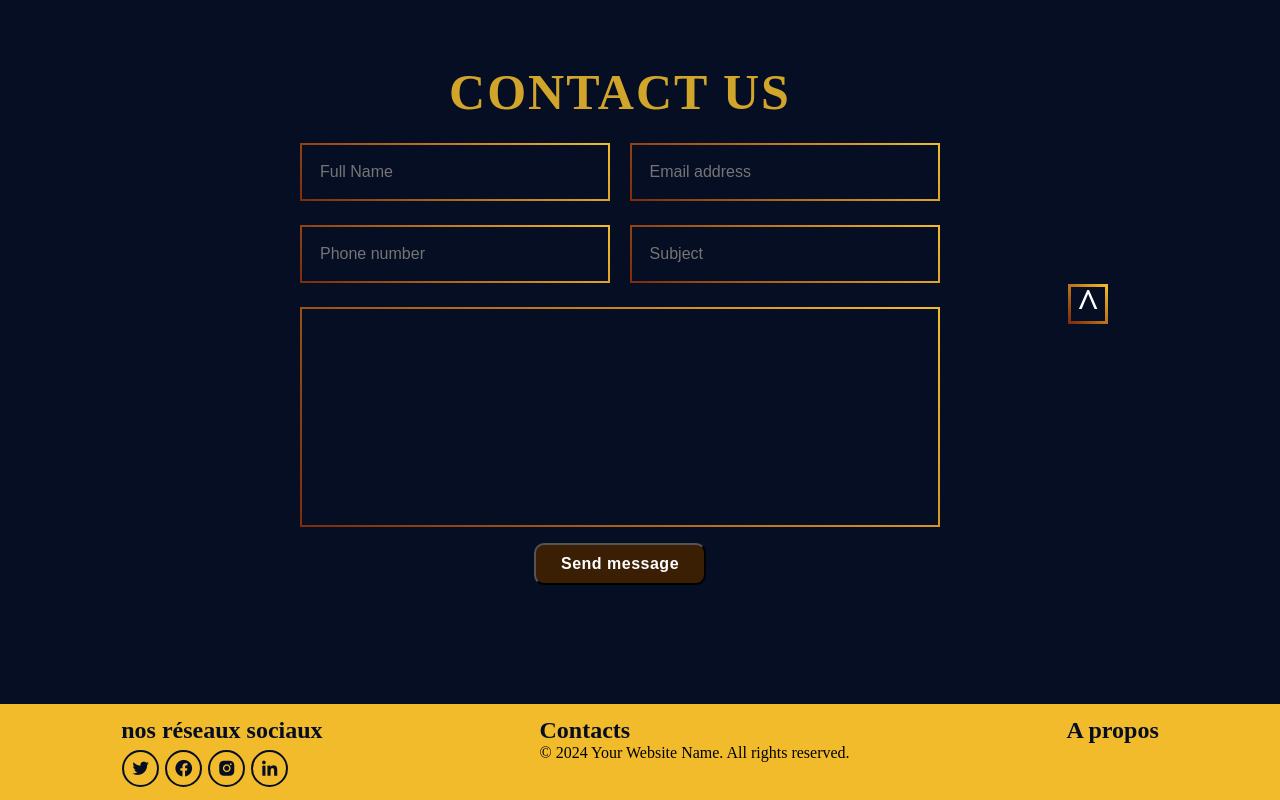
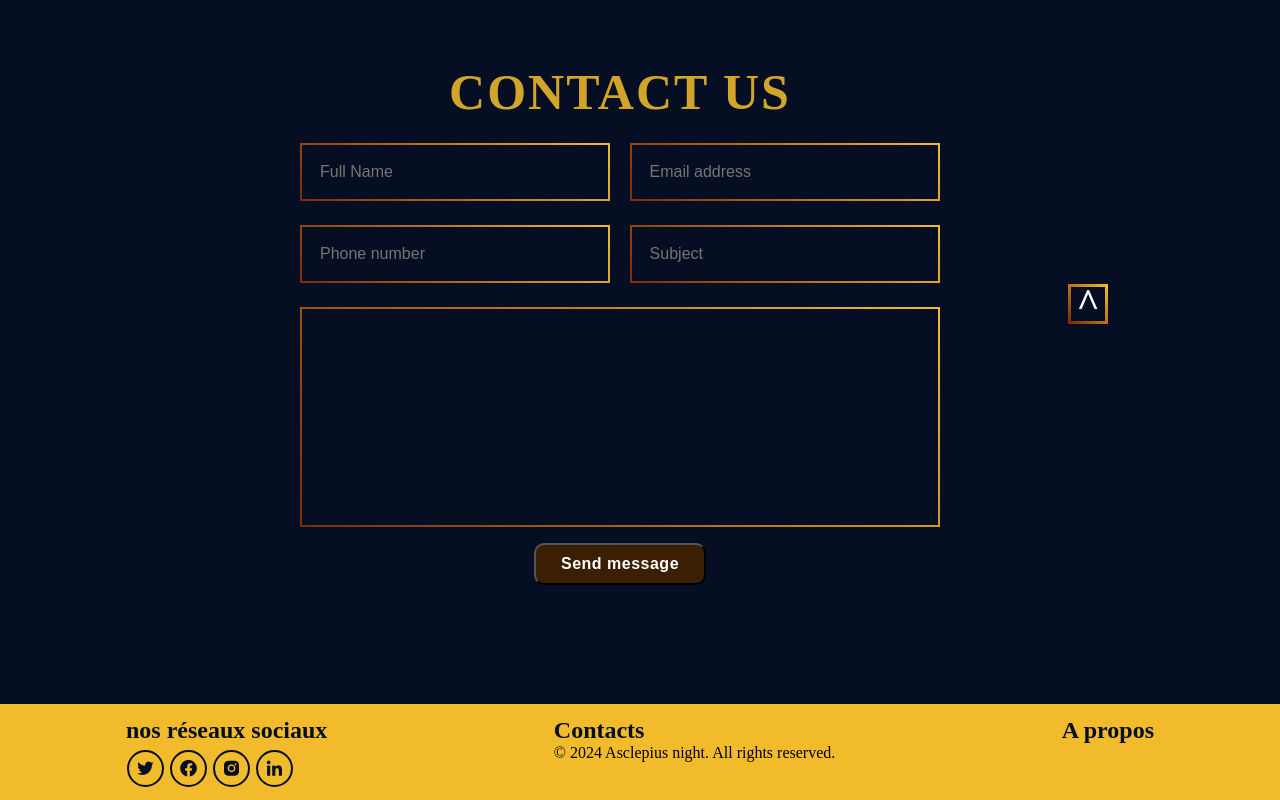
Before and after one commit to ItakiI/Asclepius-night, a plain HTML site: page index.html in a window 1280 px wide. Shown: the part 3796-4596 px from the top of the page. Drawn offline with nearby package versions, Linux system fonts and the light colour scheme; a web font is replaced by a local one.

Commit message:
copyrights modification

```diff
--- a/index.html
+++ b/index.html
@@ -255,7 +255,7 @@
       </div>
       <div class="footer-div">
         <h2><a href="">Contacts</a></h2>
-        <p>&copy; 2024 Your Website Name. All rights reserved.</p>
+        <p>&copy; 2024 Asclepius night. All rights reserved.</p>
       </div>
       <div class="footer-div">
         <h2><a href="">A propos</a></h2>
```
